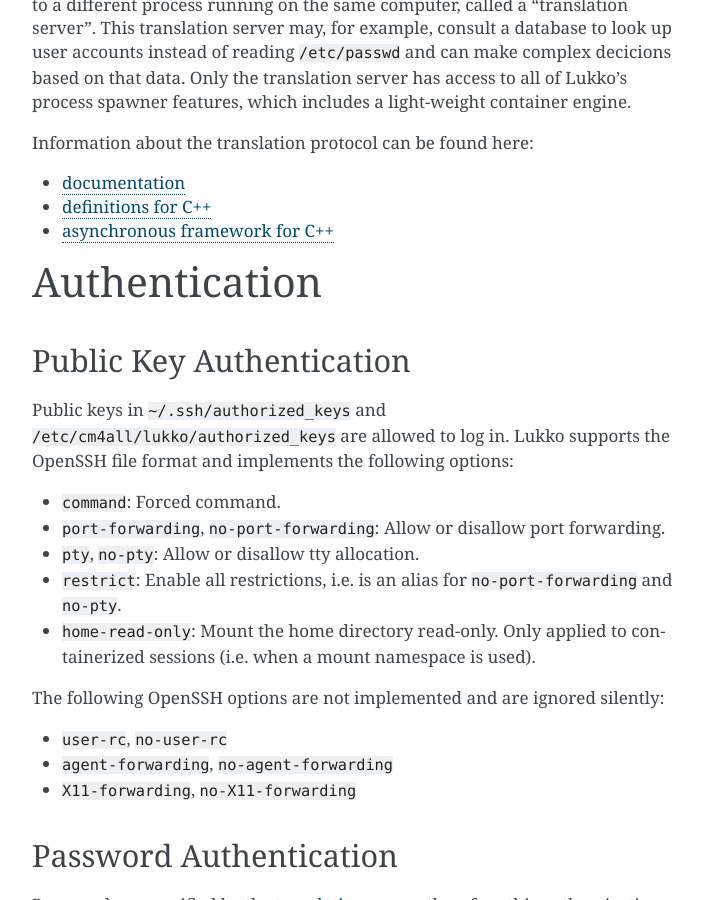
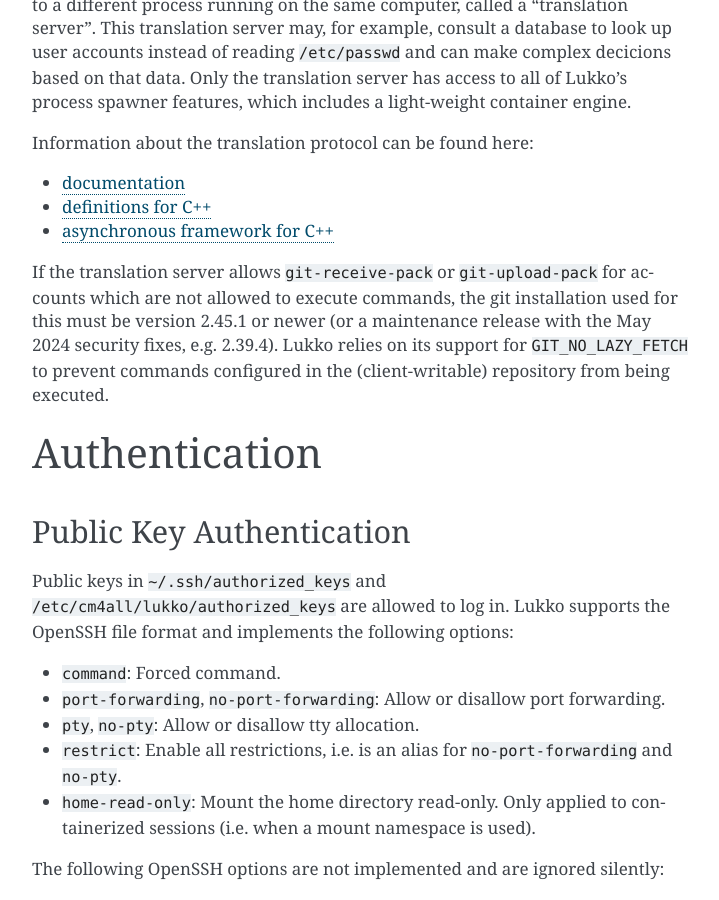
Before and after one commit to CM4all/lukko, a Sphinx documentation site: the page built from doc/index.rst, in a window 1280 px wide and 900 px high, scrolled down 5431 px. Shown: the whole window, without its empty margins (388-1107 px from the left). Built offline with Sphinx 7.4.7, drawn with Linux system fonts in a browser that asks for light colours; cross-references to code outside the pages are shown as plain code.

Commit message:
doc: document the minimum git version for restricted accounts
The git-receive-pack/git-upload-pack exceptions for accounts without
"exec" permission rely on GIT_NO_LAZY_FETCH, which was added in git
2.45.1 (and the May 2024 maintenance releases).

```diff
--- a/doc/index.rst
+++ b/doc/index.rst
@@ -318,6 +318,14 @@ Information about the translation protocol can be found here:
 - `asynchronous framework for C++
   <https://github.com/CM4all/libcommon/tree/master/src/translation/server>`__
 
+If the translation server allows ``git-receive-pack`` or
+``git-upload-pack`` for accounts which are not allowed to execute
+commands, the git installation used for this must be version 2.45.1
+or newer (or a maintenance release with the May 2024 security fixes,
+e.g. 2.39.4).  Lukko relies on its support for ``GIT_NO_LAZY_FETCH``
+to prevent commands configured in the (client-writable) repository
+from being executed.
+
 
 Authentication
 ==============
```
